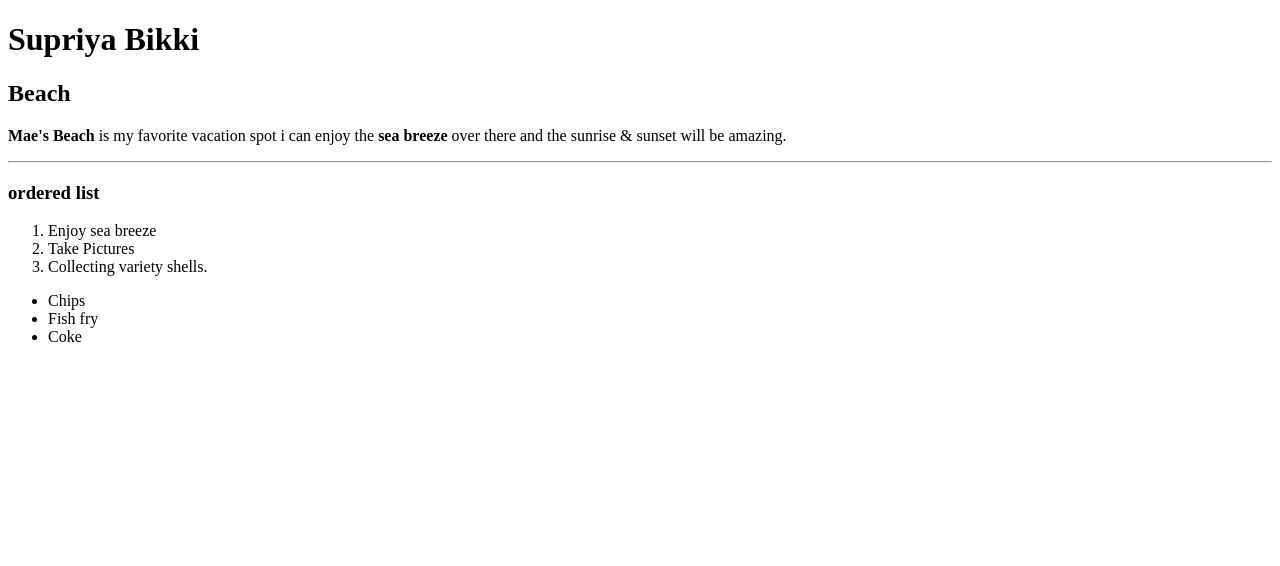
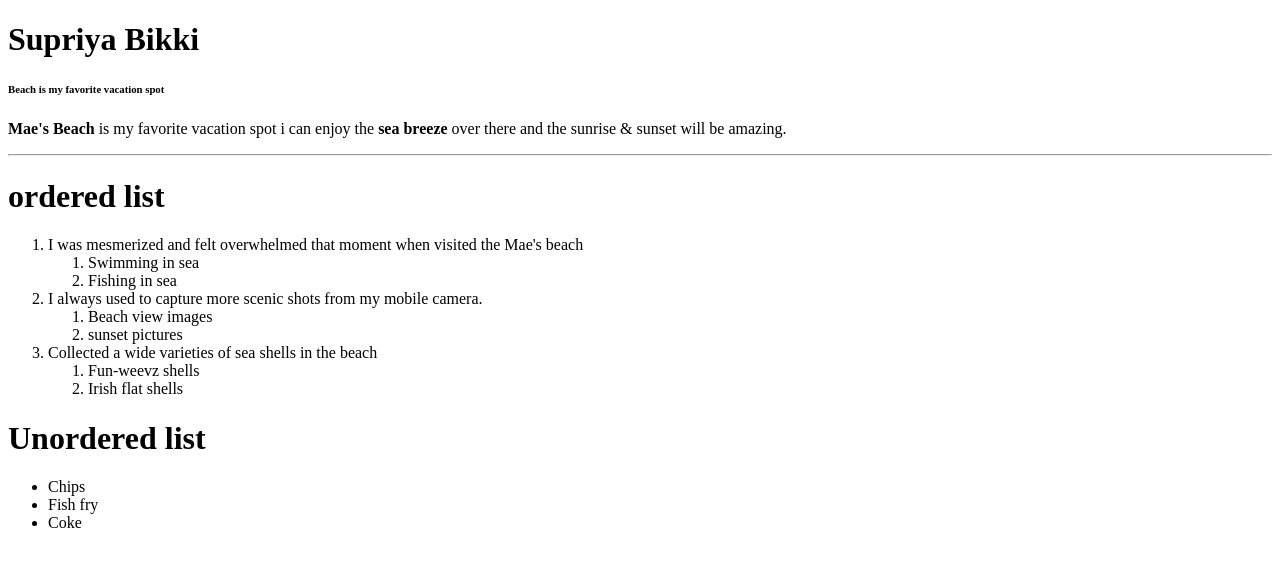
Before and after one commit to 44-563-WebApps-F23/44563-webapps-f23-assignment3-SupriyaBikki, a plain HTML site: page index.html in a window 1280 px wide. Drawn offline with Linux system fonts and the light colour scheme.

Commit message:
made h6 instead h1

```diff
--- a/index.html
+++ b/index.html
@@ -7,20 +7,36 @@
     </head>
     <body>
         <h1>Supriya Bikki</h1>
-        <h2>Beach</h2>
+        <h6>Beach is my favorite vacation spot</h6>
         <p><b>Mae's Beach</b> is my favorite vacation spot i can enjoy the
             <b>sea breeze</b> over there and the sunrise & sunset will be amazing.</p>
         <hr></hr>
-        <h3>ordered list</h3>
+        <h1>ordered list</h1>
         <ol>
-            <li>Enjoy sea breeze</li>
-            <li>Take Pictures</li>
-            <li>Collecting variety shells.</li>
+            <li>I was mesmerized and felt overwhelmed that moment when visited the Mae's beach
+                <ol>
+                    <li>Swimming in sea</li>
+                    <li>Fishing in sea</li>
+                </ol>
+            </li>
+            <li>I always used to capture more scenic shots from my mobile camera.
+                <ol>
+                    <li>Beach view images</li>
+                    <li>sunset pictures</li>
+                </ol>
+            </li>
+            <li>Collected a wide varieties of sea shells in the beach</li>
+            <ol>
+                <li>Fun-weevz shells</li>
+                <li>Irish flat shells</li>
+            </ol>
         </ol>
+        <h1>Unordered list</h1>
         <ul>
             <li>Chips</li>
             <li>Fish fry</li>
             <li>Coke</li>
         </ul>
+
     </body>
 </html>
```
Also changed, not shown: mystats.html (added).
